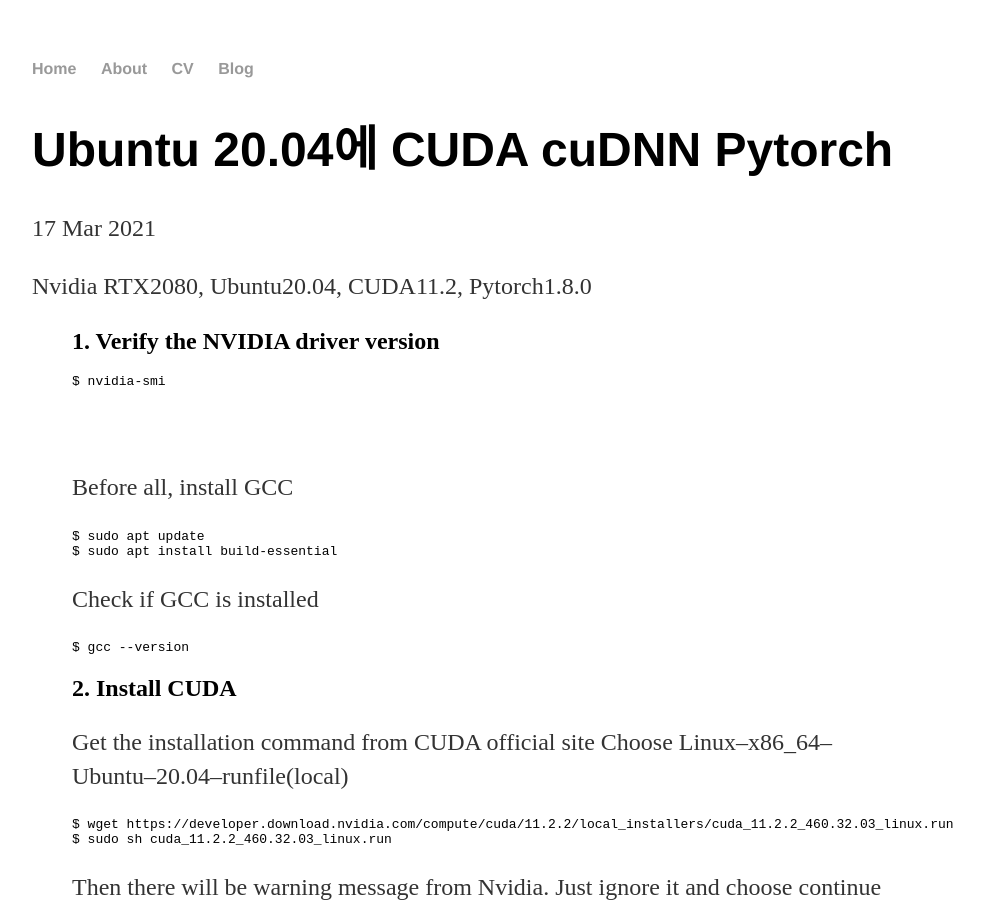
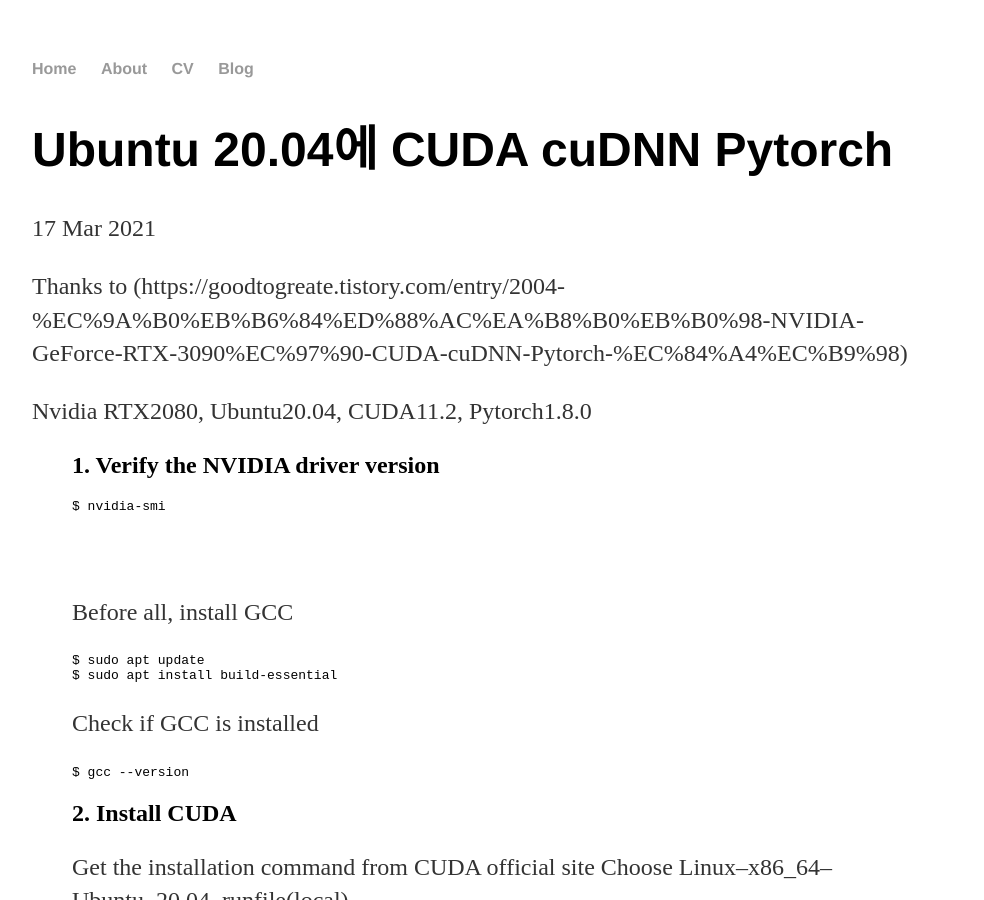
Before and after one commit to quanhiahia/quanhiahia.github.io, a Jekyll site: the page built from _posts/2021-03-17-First-blog.md, in a window 1280 px wide and 900 px high. Shown: the whole window, without its empty margins (160-1144 px from the left). Built offline with Jekyll 4.4.1, drawn with Linux system fonts in a browser that asks for light colours.

Commit message:
Update 2021-03-17-First-blog.md

```diff
--- a/_posts/2021-03-17-First-blog.md
+++ b/_posts/2021-03-17-First-blog.md
@@ -3,6 +3,8 @@ layout: post
 title: "Ubuntu 20.04에 CUDA cuDNN Pytorch"
 date: 2021-03-17
 ---
+
+Thanks to (https://goodtogreate.tistory.com/entry/2004-%EC%9A%B0%EB%B6%84%ED%88%AC%EA%B8%B0%EB%B0%98-NVIDIA-GeForce-RTX-3090%EC%97%90-CUDA-cuDNN-Pytorch-%EC%84%A4%EC%B9%98)
 
 Nvidia RTX2080, Ubuntu20.04, CUDA11.2, Pytorch1.8.0
 
```
